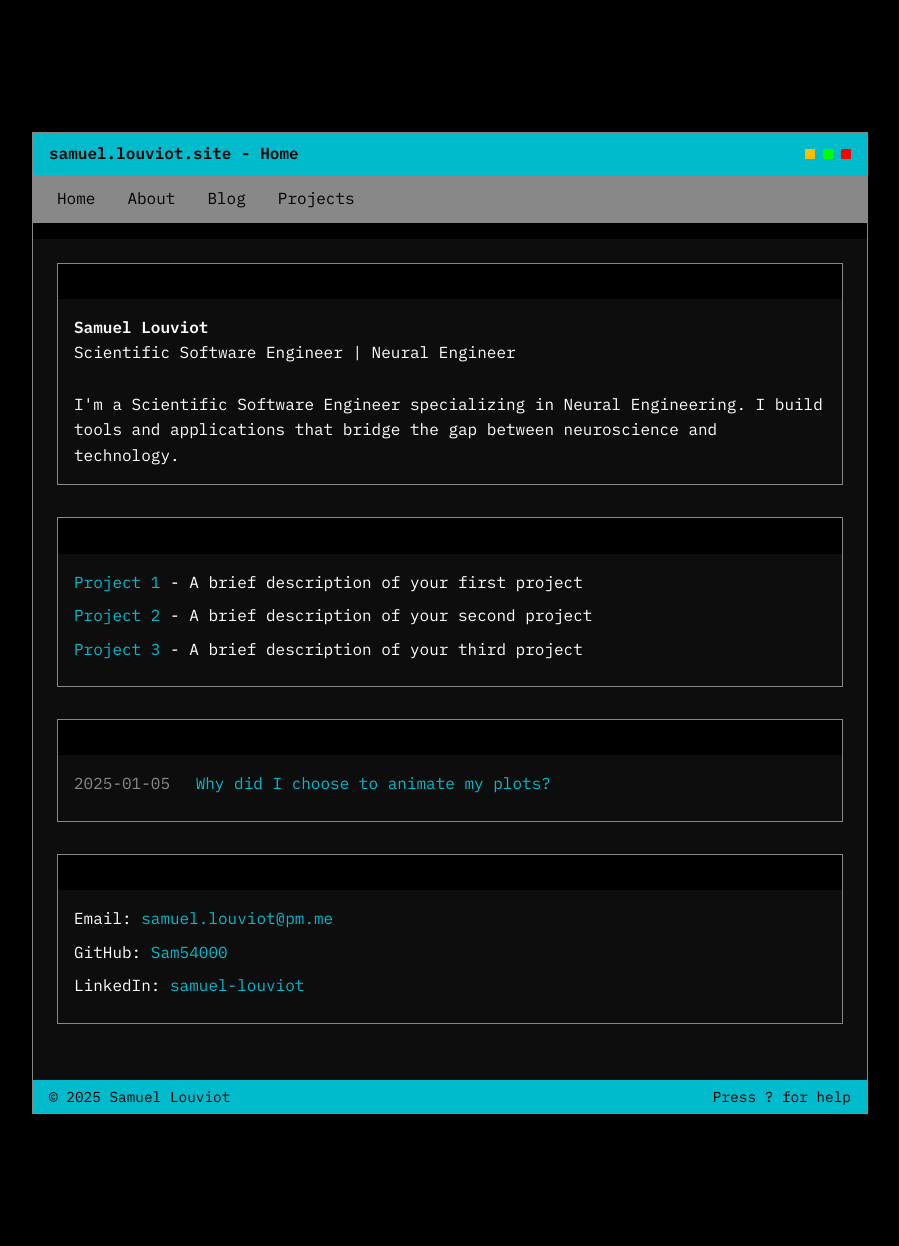
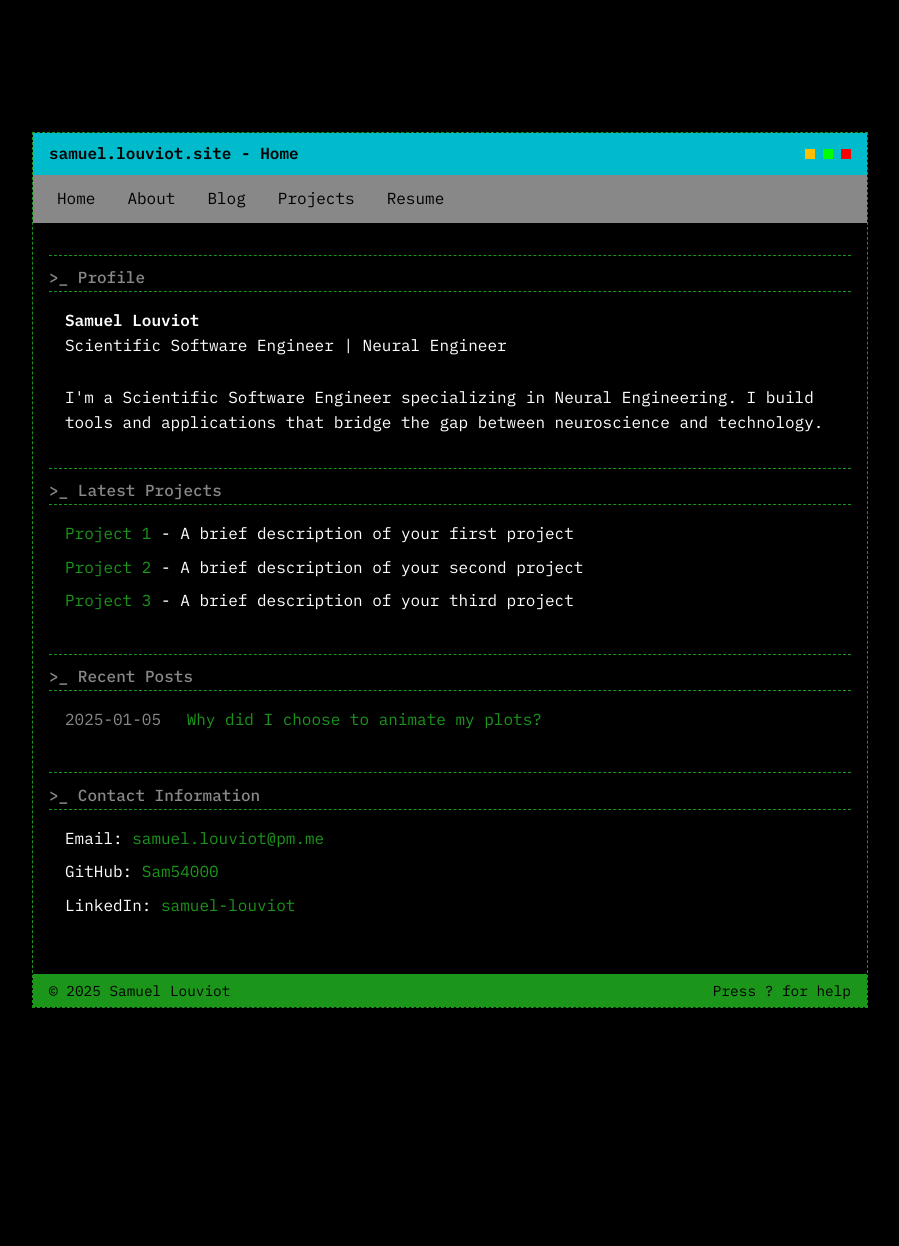
Before and after one commit to Sam54000/Sam54000.github.io, a Jekyll site: the page built from index.markdown, in a window 1280 px wide. Shown: the whole page, without its empty margins (190-1089 px from the left). Built offline with Jekyll 4.4.1, drawn with Linux system fonts in a browser that asks for light colours; after the commit the page ends 1140 px from its top, so only the background shows below that.

Commit message:
improved design

```diff
--- a/_layouts/terminal.html
+++ b/_layouts/terminal.html
@@ -9,7 +9,6 @@
     <link href="https://fonts.googleapis.com/css2?family=IBM+Plex+Mono:wght@400;500;600&display=swap" rel="stylesheet">
     <style>
         :root {
-            /* Gruvbox Dark Colors */
             --bg: #000000;
             --bg-soft: #0d0d0d;
             --fg: #ffffff;
@@ -19,6 +18,7 @@
             --gray: #888888;
             --yellow: #ffbf00;
             --red: #ff0000;
+            --dark-green: #1b961b;
         }
 
         * {
@@ -38,7 +38,7 @@
         }
 
         .tui-window {
-            border: 1px solid var(--gray);
+            border: 1px dashed var(--dark-green);
             border-radius: 0px;
             overflow: hidden;
         }
@@ -61,7 +61,6 @@
         .tui-button {
             width: 10px;
             height: 10px;
-            border-radius: 1px;
         }
 
         .tui-close { background-color: var(--red); }
@@ -69,21 +68,27 @@
         .tui-maximize { background-color: var(--green); }
 
         .tui-content {
-            padding: 1.5rem;
-            background-color: var(--bg-soft);
+            padding: 1rem;
+            background-color: var(--bg);
         }
 
         .tui-section {
-            margin-bottom: 2rem;
-            border: 1px solid var(--gray);
-            border-radius: 0px;
+            margin-bottom: 1rem;
         }
 
         .tui-section-header {
             background-color: var(--bg);
-            color: var(--bg);
+            color: var(--gray);
+            border-top: 1px dashed var(--dark-green);
+            border-bottom: 1px dashed var(--dark-green);
+            position: relative;
+            font-weight: 500;
+        }
+
+        .tui-section-header::before {
+            content: '';
+            display: block;
             padding: 0.3rem 1rem;
-            font-weight: 500;
         }
 
         .tui-section-content {
@@ -91,7 +96,7 @@
         }
 
         .tui-statusbar {
-            background-color: var(--blue);
+            background-color: var(--dark-green);
             color: var(--bg);
             padding: 0.3rem 1rem;
             font-size: 0.9rem;
@@ -100,7 +105,7 @@
         }
 
         a {
-            color: var(--blue);
+            color: var(--dark-green);
             text-decoration: none;
         }
 
@@ -173,6 +178,7 @@
             <a href="/about">About</a>
             <a href="/blog">Blog</a>
             <a href="/projects">Projects</a>
+            <a href="/resume">Resume</a>
         </div>
 
         <div class="tui-content">
--- a/about.markdown
+++ b/about.markdown
@@ -37,7 +37,7 @@ permalink: /about/
         <ul>
             <li>Master's degree in Biomedical Engineering, Cybernetics, Robotics, Softwares and Imaging for Medicine</li>
             <li>Bachelor's degree in Biomedical Engineering</li>
-            <li>Associate's degree in Electrical Engineering</li?>
+            <li>Associate's degree in Electrical Engineering</li>
         </ul>
         But above all, what makes me an engineer is my passion and love for technology, science, tweaking, creating, building, fixing, improving, optimizing, soldering, coding, solving problems. It is my thirst to understand how systems work, always scribbling schematics on a sheets of papers trying to make better system for everything. And finally, what makes me an engineer is my biggest passion: Learning.
     </div>
--- a/index.markdown
+++ b/index.markdown
@@ -8,7 +8,7 @@ title: Home
 
 <div class="tui-section">
     <div class="tui-section-header">
-        Profile
+        >_ Profile
     </div>
     <div class="tui-section-content">
         <strong>Samuel Louviot</strong>
@@ -21,7 +21,7 @@ title: Home
 
 <div class="tui-section">
     <div class="tui-section-header">
-        Latest Projects
+        >_ Latest Projects
     </div>
     <div class="tui-section-content">
         {% for project in site.data.projects limit:3 %}
@@ -35,7 +35,7 @@ title: Home
 
 <div class="tui-section">
     <div class="tui-section-header">
-        Recent Posts
+        >_ Recent Posts
     </div>
     <div class="tui-section-content">
         {% for post in site.posts limit:5 %}
@@ -49,7 +49,7 @@ title: Home
 
 <div class="tui-section">
     <div class="tui-section-header">
-        Contact Information
+        >_ Contact Information
     </div>
     <div class="tui-section-content">
         <div class="contact-item">Email: <a href="mailto:samuel.louviot@pm.me">samuel.louviot@pm.me</a></div>
@@ -69,7 +69,7 @@ title: Home
 }
 
 .project-name, .post-title {
-    color: var(--blue);
+    color: var(--dark-green);
 }
 
 .project-desc {
@@ -77,6 +77,6 @@ title: Home
 }
 
 .contact-item a {
-    color: var(--blue);
+    color: var(--dark-green);
 }
 </style>
--- a/resume.markdown
+++ b/resume.markdown
@@ -9,7 +9,7 @@ permalink: /resume/
         Download Resume
     </div>
     <div class="tui-section-content">
-        <a href="/resume_samuel_louviot.pdf" class="pdf-link"><strong class="highlight">📄 Download PDF version</strong></a>
+        <a href="/resume_samuel_louviot.pdf" class="pdf-link"><strong class="highlight">📄 Download PDF version</strong></a> (put your sunglasses 😎, it is not in dark mode)
     </div>
 </div>
 
```
